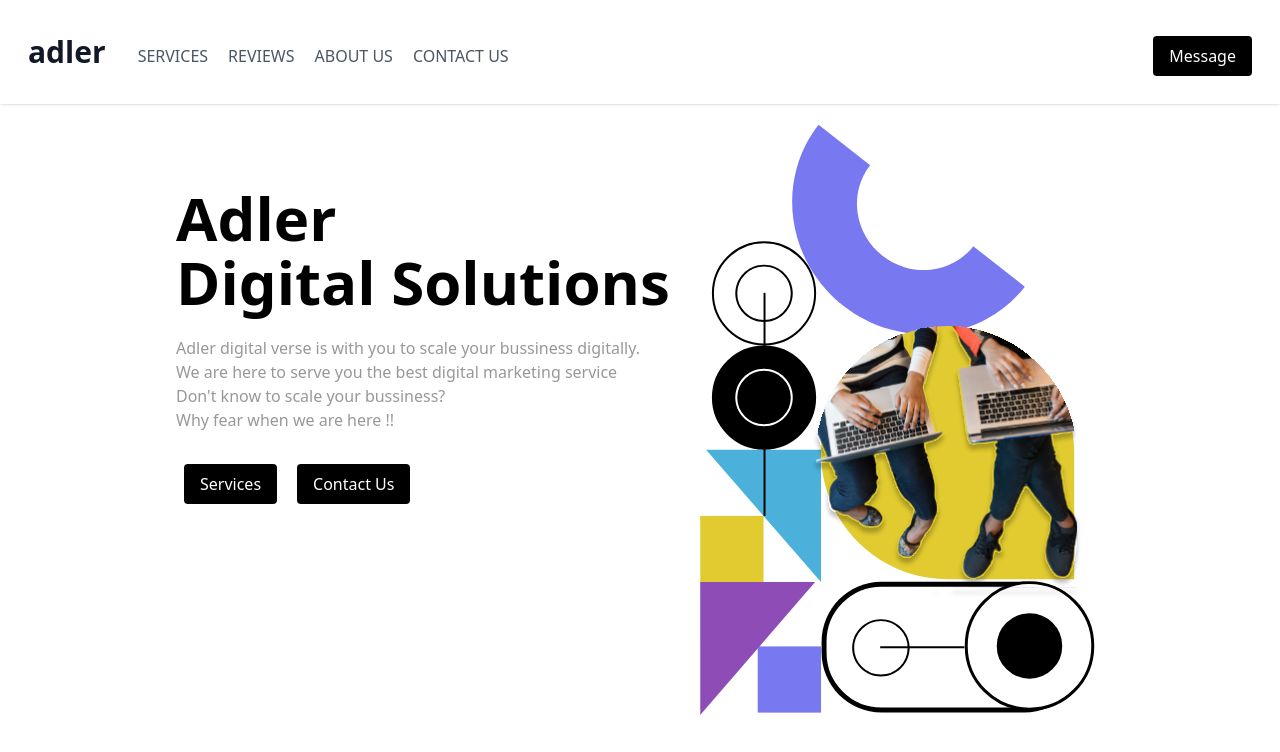
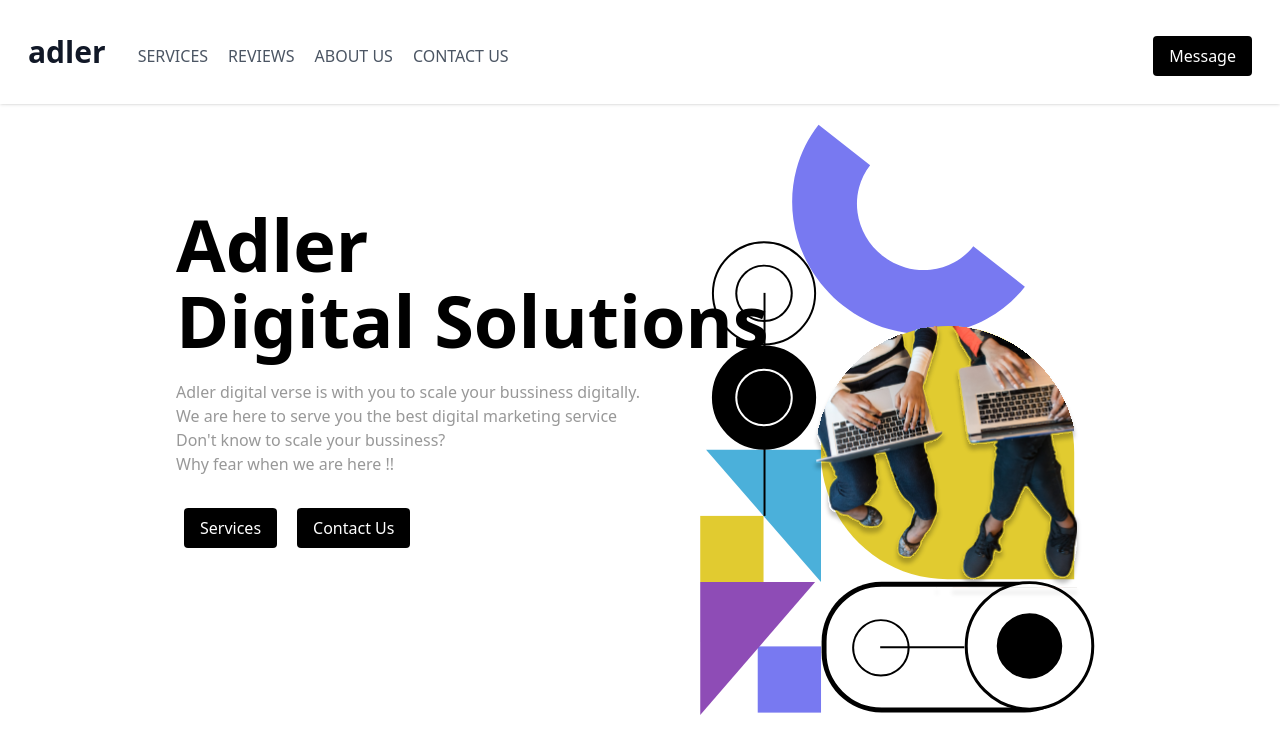
Before and after one commit to ArnabChatterjee20k/Adler-Startup--frontend, a React (Create React App) app: page / in a window 1280 px wide. Shown: the top 752 px of the page. Built offline with nearby package versions, Linux system fonts and the light colour scheme.

Commit message:
changed the font size of the text and added margin top

```diff
--- a/src/components/Hero/Hero.jsx
+++ b/src/components/Hero/Hero.jsx
@@ -2,11 +2,11 @@ import HeroImage from "./assets/Hero Image.svg"
 import { PrimaryBtn } from "../button/PrimaryBtn"
 export const Hero = () => {
     return (
-        <section class="body-font horizontal-container px-4 flex-col-reverse space-y-reverse space-y-5 lg:h-[700px] lg:space-x-20">
+        <section class="body-font horizontal-container mt-8 px-4 flex-col-reverse space-y-reverse space-y-5 lg:h-[700px] lg:space-x-20">
             <div className="flex flex-col  text-center space-y-7 lg:space-y-6 lg:mr-auto lg:ml-40 lg:text-left">
                 <div>
-                    <h1 className="font-bold text-4xl lg:text-6xl mb-1">Adler</h1>
-                    <h1 className="font-bold text-4xl lg:text-6xl">Digital Solutions</h1>
+                    <h1 className="font-bold text-4xl lg:text-7xl mb-1">Adler</h1>
+                    <h1 className="font-bold text-4xl lg:text-7xl">Digital Solutions</h1>
                 </div>
                 <div className="secondary-text">
                     <p>Adler digital verse is with you to scale your bussiness digitally.</p>
```
